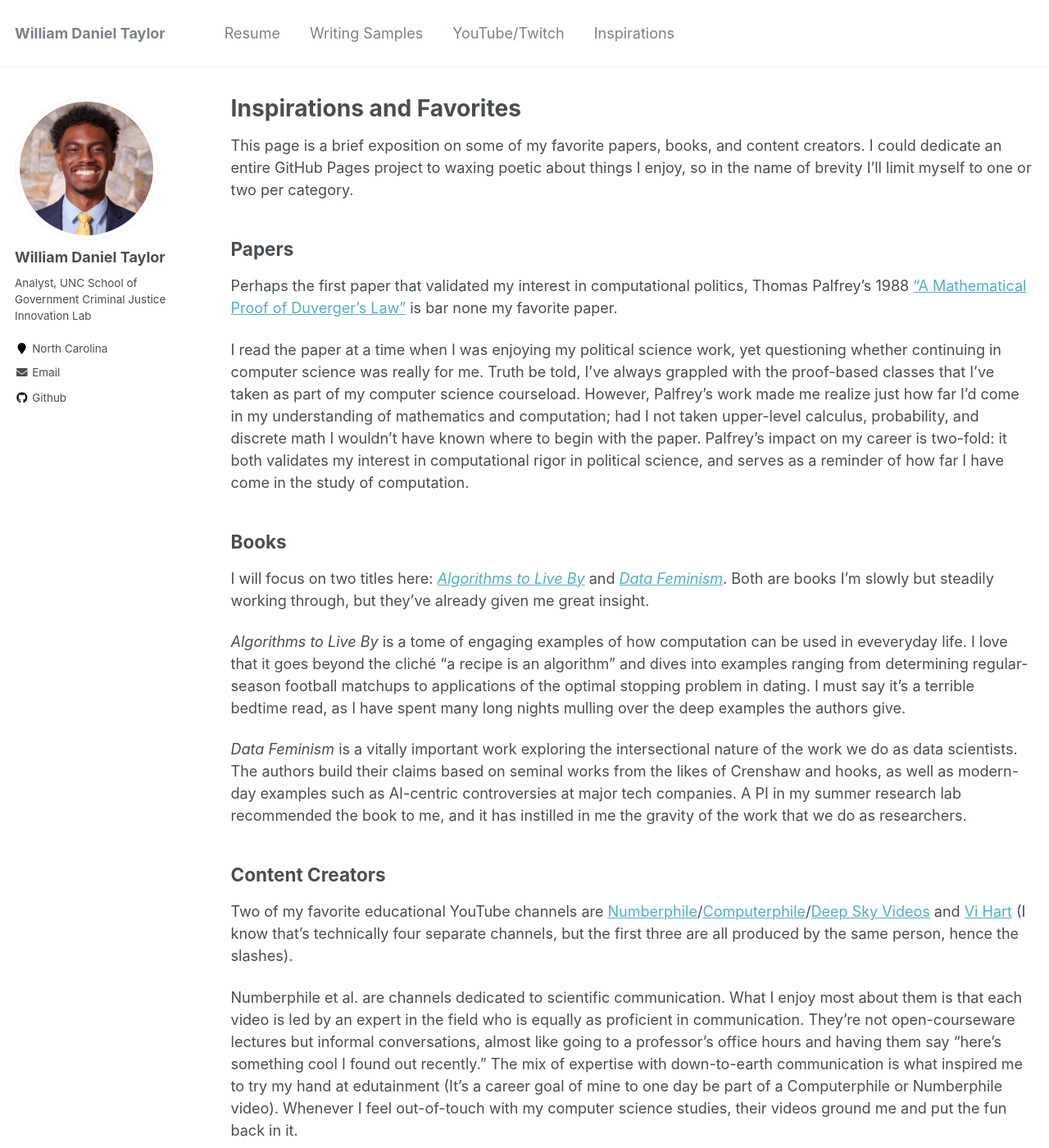
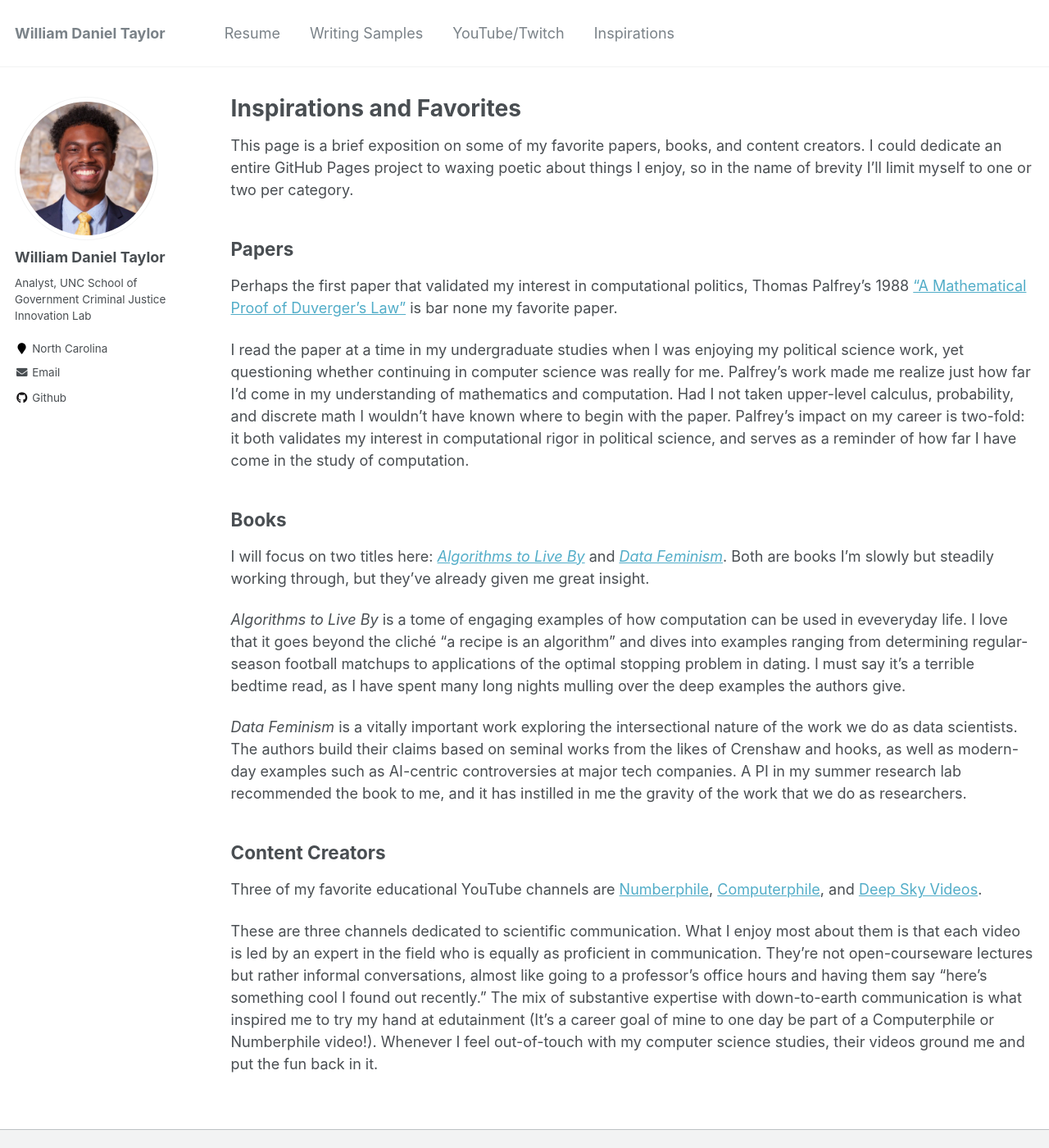
Before and after one commit to wdtaylor30/wdtaylor30.github.io, a Jekyll site: the page built from _pages/inspirations.md, in a window 1280 px wide and 1400 px high. Shown: the whole window at 82% size. Built offline with Jekyll 4.4.1, drawn with Linux system fonts in a browser that asks for light colours; some of the changed text lies outside the part shown.

Commit message:
edit inspirations page
also fixed typo.

```diff
--- a/_pages/inspirations.md
+++ b/_pages/inspirations.md
@@ -15,7 +15,7 @@ This page is a brief exposition on some of my favorite papers, books, and conten
 
 Perhaps the first paper that validated my interest in computational politics, Thomas Palfrey's 1988 ["A Mathematical Proof of Duverger's Law"](https://authors.library.caltech.edu/81155/1/sswp688.pdf) is bar none my favorite paper.
 
-I read the paper at a time when I was enjoying my political science work, yet questioning whether continuing in computer science was really for me. Truth be told, I've always grappled with the proof-based classes that I've taken as part of my computer science courseload. However, Palfrey's work made me realize just how far I'd come in my understanding of mathematics and computation; had I not taken upper-level calculus, probability, and discrete math I wouldn't have known where to begin with the paper. Palfrey's impact on my career is two-fold: it both validates my interest in computational rigor in political science, and serves as a reminder of how far I have come in the study of computation.
+I read the paper at a time in my undergraduate studies when I was enjoying my political science work, yet questioning whether continuing in computer science was really for me. Palfrey's work made me realize just how far I'd come in my understanding of mathematics and computation. Had I not taken upper-level calculus, probability, and discrete math I wouldn't have known where to begin with the paper. Palfrey's impact on my career is two-fold: it both validates my interest in computational rigor in political science, and serves as a reminder of how far I have come in the study of computation.
 
 ## Books
 
@@ -27,10 +27,6 @@ I will focus on two titles here: [*Algorithms to Live By*](https://www.amazon.co
 
 ## Content Creators
 
-Two of my favorite educational YouTube channels are [Numberphile](https://www.youtube.com/c/numberphile)/[Computerphile](https://www.youtube.com/user/Computerphile)/[Deep Sky Videos](https://www.youtube.com/user/DeepSkyVideos) and [Vi Hart](https://www.youtube.com/user/Vihart) (I know that's technically four separate channels, but the first three are all produced by the same person, hence the slashes).
+Three of my favorite educational YouTube channels are [Numberphile](https://www.youtube.com/c/numberphile), [Computerphile](https://www.youtube.com/user/Computerphile), and [Deep Sky Videos](https://www.youtube.com/user/DeepSkyVideos).
 
-Numberphile et al. are channels dedicated to scientific communication. What I enjoy most about them is that each video is led by an expert in the field who is equally as proficient in communication. They're not open-courseware lectures but informal conversations, almost like going to a professor's office hours and having them say "here's something cool I found out recently." The mix of expertise with down-to-earth communication is what inspired me to try my hand at edutainment (It's a career goal of mine to one day be part of a Computerphile or Numberphile video). Whenever I feel out-of-touch with my computer science studies, their videos ground me and put the fun back in it.
-
-To me, Vi Hart is equal parts enigma and genius. I was first introduced to their videos in high school by my music theory teacher, who showed their [Twelve Tone Row](https://www.youtube.com/watch?v=4niz8TfY794) video to the class. Much like the Numberphile videos, I enjoy Vi's pen-and-paper style of video. Perhaps what I admire most about them is that they center their work on what *they* find interesting, not necessarily what they think will get the most views. Both practically and philosophically, I hope to incorporate much of Vi's style in my own content.
-
-As a final thought, I find inspiration from many sources, from music to video games to science-fiction and fantasy novels. Please feel free to email/DM me with recommendations of works that you (the reader) find inspring!
+These are three channels dedicated to scientific communication. What I enjoy most about them is that each video is led by an expert in the field who is equally as proficient in communication. They're not open-courseware lectures but rather informal conversations, almost like going to a professor's office hours and having them say "here's something cool I found out recently." The mix of substantive expertise with down-to-earth communication is what inspired me to try my hand at edutainment (It's a career goal of mine to one day be part of a Computerphile or Numberphile video!). Whenever I feel out-of-touch with my computer science studies, their videos ground me and put the fun back in it.
```
Also changed, not shown: _pages/writing-samples.md (+1 -1 lines).
